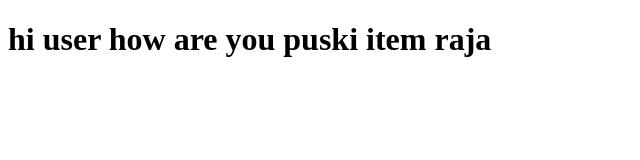
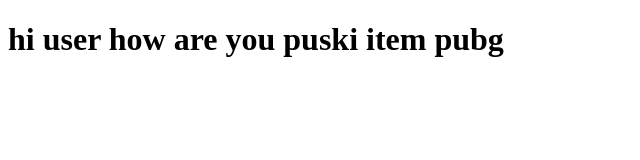
Before and after one commit to victor071997/my_new_pratice, a plain HTML site: page index.html in a window 1280 px wide. Shown: the full height of the page, 0-640 px from the left. Drawn offline with Linux system fonts and the light colour scheme.

Commit message:
check purpose

```diff
--- a/index.html
+++ b/index.html
@@ -7,6 +7,6 @@
     <title>Document</title>
 </head>
 <body my new language and added task, puski devops>
-        <h1>hi user how are you puski item raja</h1>
+        <h1>hi user how are you puski item pubg</h1>
 </body>
 </html>
```
